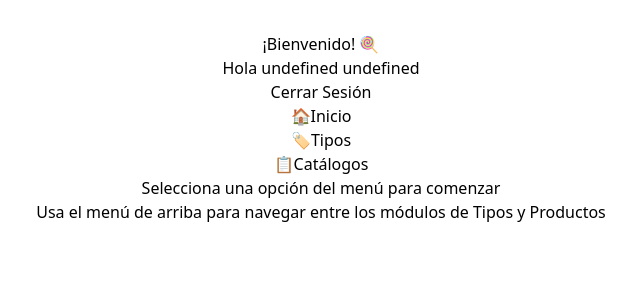
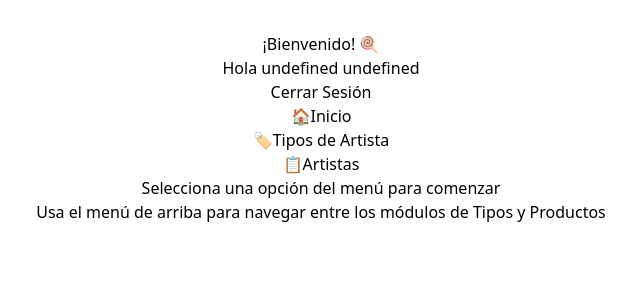
Before and after one commit to AlexaM115/discografia.ui, a React (Vite) app: page /#/dashboard in a window 1280 px wide. Shown: the top 300 px of the page, without its empty margins (319-959 px from the left). Built offline with nearby package versions, Linux system fonts and the light colour scheme; sample sign-in values are in the browser's storage.

Commit message:
dashboard update

```diff
--- a/src/components/Layout.jsx
+++ b/src/components/Layout.jsx
@@ -57,16 +57,16 @@ const Layout = ({ children }) => {
                                     onClick={() => navigate('/artist-types')}
                                 >
                                     <span className="mr-2">🏷️</span>
-                                    Tipos
+                                    Tipos de Artista
                                 </button>
                             </li>
                             <li>
                                 <button
                                     className="flex items-center px-4 py-2 text-gray-700 hover:text-green-600 hover:bg-green-50 rounded-md transition-colors font-medium"
-                                    onClick={() => navigate('/artists')}
+                                    onClick={() => navigate('/artist')}
                                 >
                                     <span className="mr-2">📋</span>
-                                    Catálogos
+                                    Artistas
                                 </button>
                             </li>
                         </ul>
```
